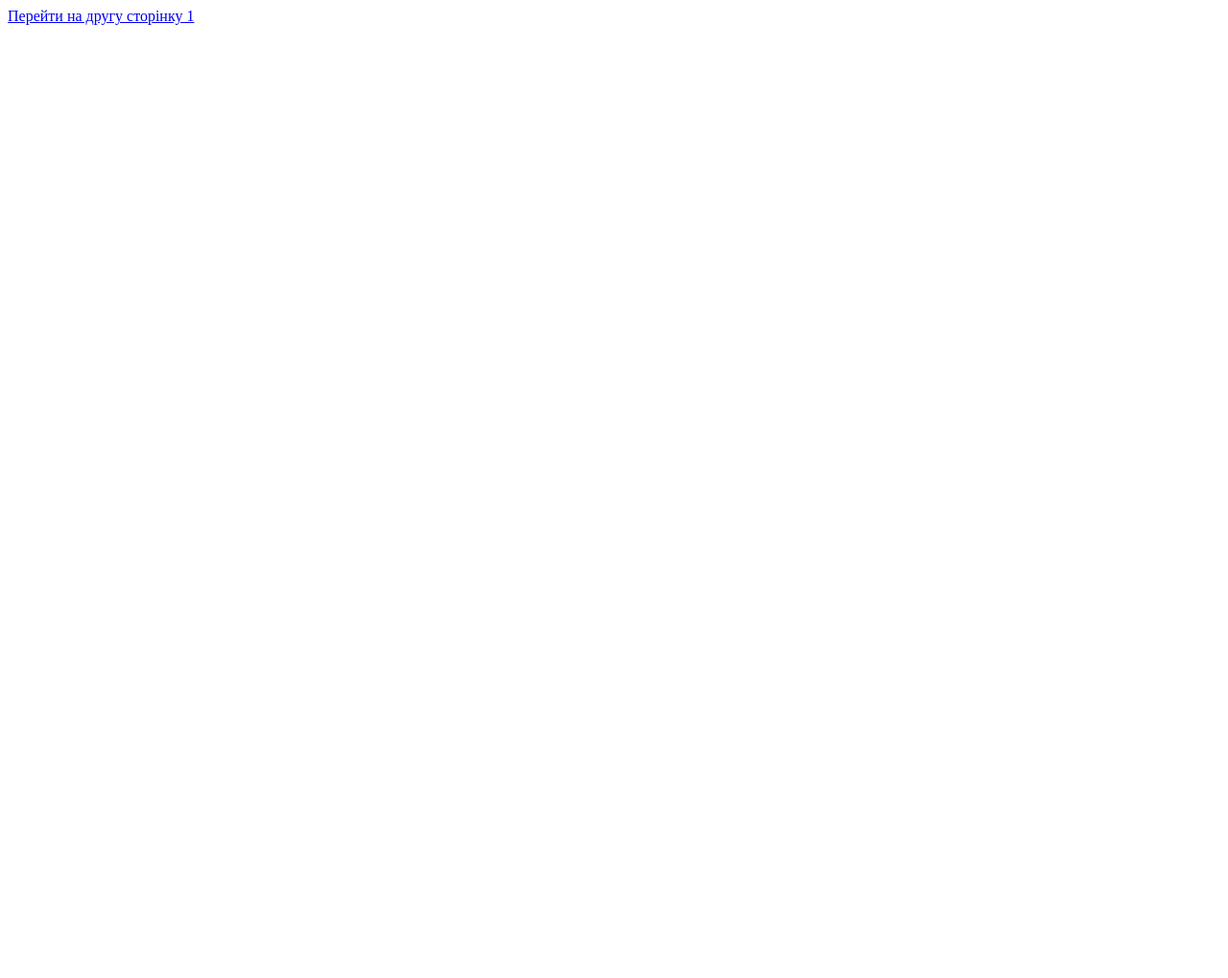
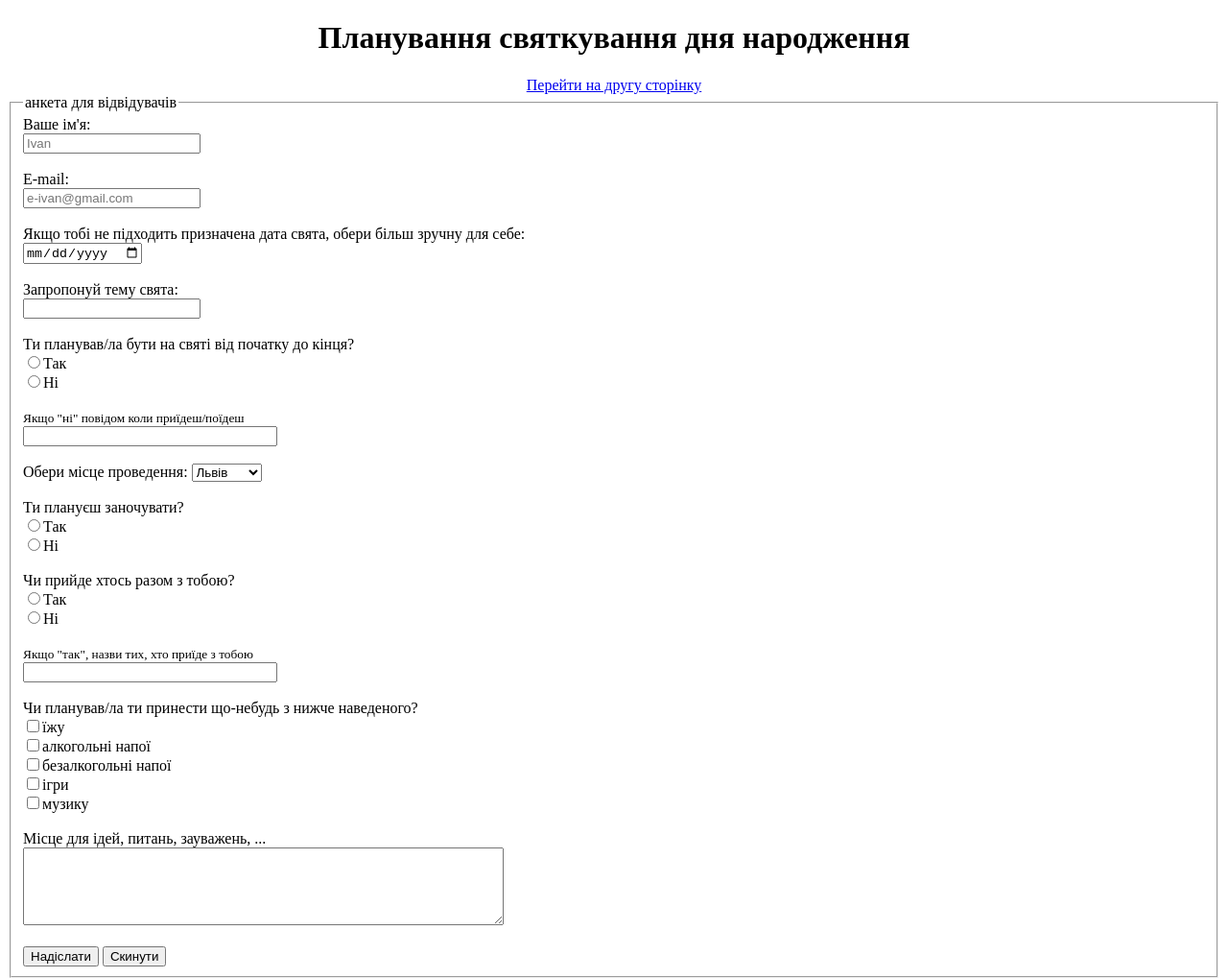
Before and after one commit to Julliya/lesson3-homework, a plain HTML site: page index.html in a window 1280 px wide. Shown: the whole page at 96% size. Before the commit the page ends 800 px from the top, so only its background shows below. Drawn offline with Linux system fonts and the light colour scheme.

Commit message:
fitst-page

```diff
--- a/index.html
+++ b/index.html
@@ -5,6 +5,73 @@
     <title>Опитування</title>
 </head>
 <body>
-    <a href="table.html">Перейти на другу сторінку 1</a>
+    <header>
+        <h1 style="text-align:center">Планування святкування дня народження</h1>
+    </header>
+    <nav style="text-align:center">
+        <a href="table.html">Перейти на другу сторінку </a>
+    </nav>
+    <main>
+       <form method="POST" action="https://formspree.io/julli.babenko@gmail.com">
+			<fieldset>
+				<legend> анкета для відвідувачів</legend>
+    			<label>	Ваше ім'я:<br>
+    				<input type ="text" name="name" placeholder="Ivan">
+    			</label><br><br>
+    			<label>E-mail:<br>
+    				<input type="email" name="email" placeholder="e-ivan@gmail.com">
+    			</label><br><br>
+    			<label>Якщо тобі не підходить призначена дата свята, обери більш зручну для себе:<br>
+    				<input type="date" name="bday">
+    			</label><br><br>
+    			<label>	Запропонуй тему свята:<br>
+    				<input type="text" name="tema">
+    			</label><br><br>
+    			<label>Ти планував/ла бути на святі від початку до кінця?</label><br>
+    				<input type ="radio" name="time" id="y"><label for="y">Так</label><br>
+    				<input type ="radio" name="time" id="n"><label for="n" >Ні</label><br>
+    			<br>
+    			<label><small>Якщо "ні" повідом коли приїдеш/поїдеш</small><br>
+    				<input type="text" name="when" size="30">
+    			</label><br><br>
+
+    			<label>Обери місце проведення:</label> <!--Do I need any tags here?-->
+    			<select name="place">
+    				<option>Львів</option>
+    				<option>Київ</option>
+    				<option>Карпати</option>
+    				<option>Крим</option>
+    			</select>
+    			<br><br>
+    			<label>Ти плануєш заночувати?</label><br>
+    			    <input type ="radio" name="night" id="ye"><label for="ye">Так</label><br>
+    				<input type ="radio" name="night" id="no"><label for="no" >Ні</label><br>
+    			<br>
+    			<label>Чи прийде хтось разом з тобою?</label><br>
+    			    <input type ="radio" name="friend" id="yes"><label for="yes">Так</label><br>
+    				<input type ="radio" name="friend" id="not"><label for="not" >Ні</label><br>
+    			<br>
+    			<label><small>Якщо "так", назви тих, хто приїде з тобою</small><br>
+    				<input type="text" name="why" size="30">
+    			</label>
+    			<br><br>
+    		    <label>Чи планував/ла ти принести що-небудь з нижче наведеного?</label><br>
+    				<input type ="checkbox" id="food"><label for="food">їжу</label><br>
+    				<input type ="checkbox" id="alcohol"><label for="alcohol">алкогольні напої</label><br>
+    				<input type ="checkbox" id="drinks"><label for="drinks">безалкогольні напої</label><br>
+    				<input type ="checkbox" id="game"><label for="game">ігри</label><br>
+    				<input type ="checkbox" id="mus"><label for="mus">музику</label>
+    			<br><br>
+    			<label>Місце для ідей, питань, зауважень, ...<br>
+    				<textarea cols="60" rows="5" name="wishes"></textarea>
+    			</label><br><br>
+
+    				<input type ="submit" value="Надіслати">
+    			    <input type="reset" value="Скинути">
+	        </fieldset>
+        </form>
+
+    </main>
+
 </body>
 </html>
```
Also changed, not shown: table.html (+3 -5 lines).
